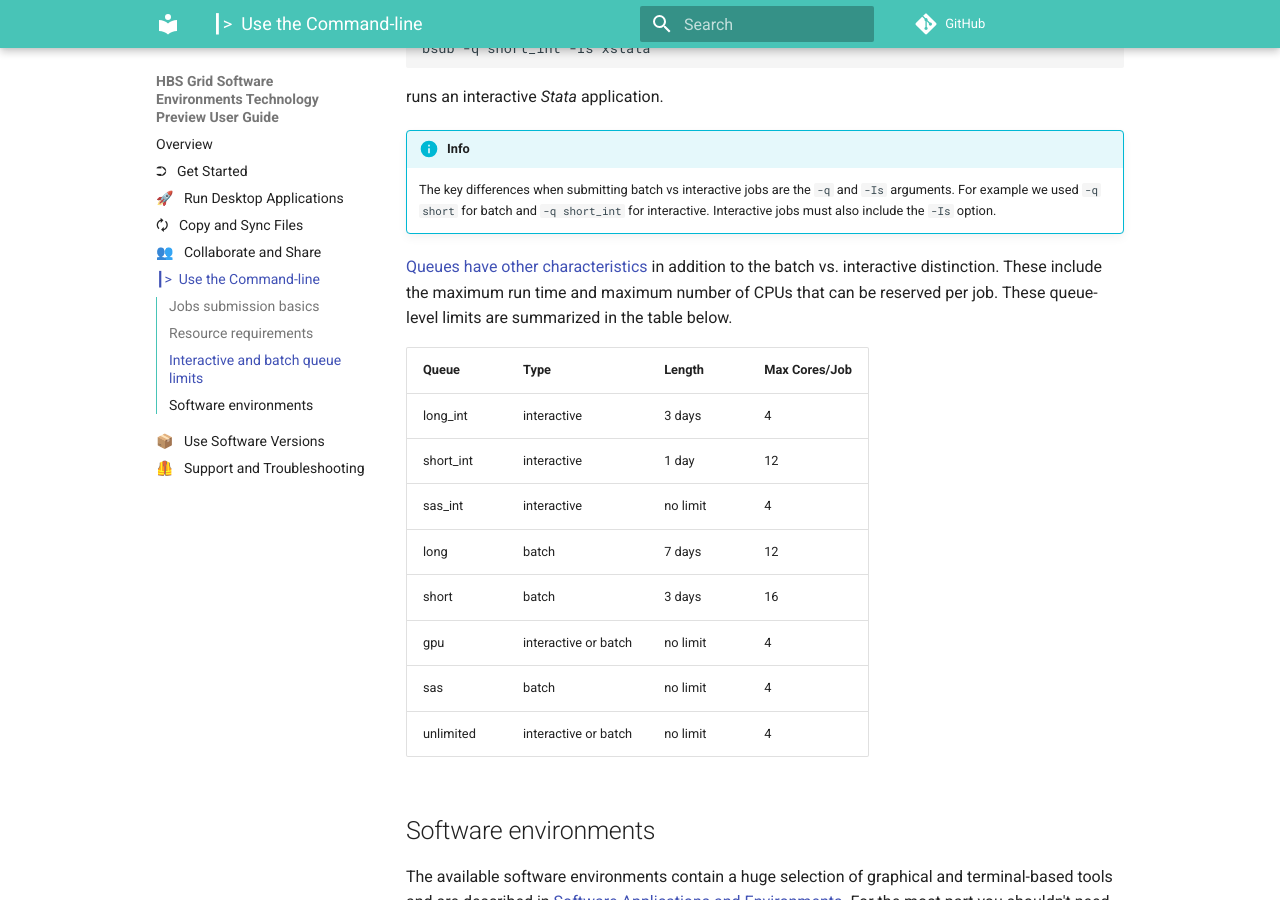
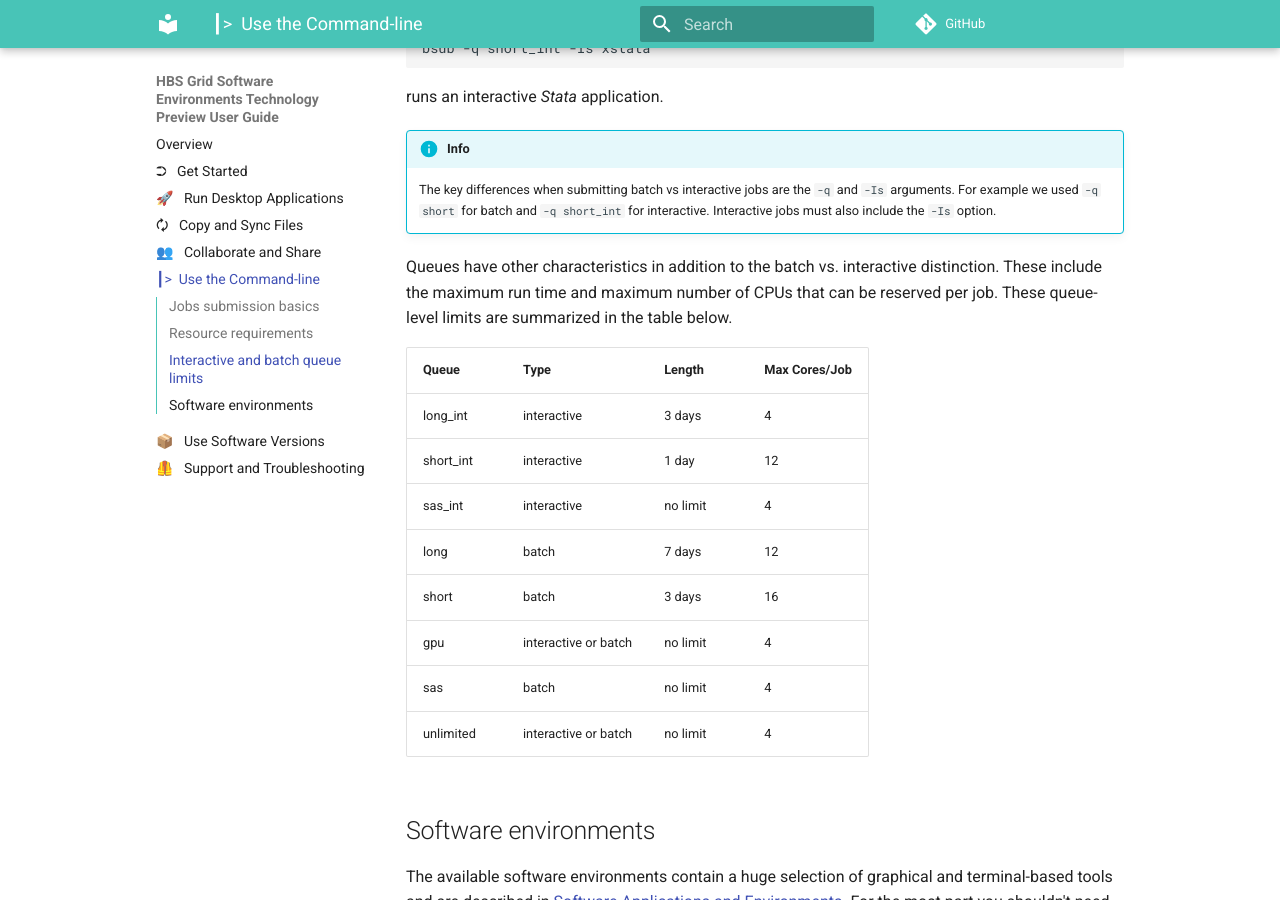
Before and after one commit to hbs-rcs/hbsgrid-docs, an MkDocs documentation site: the page built from source/commandline.md, in a window 1280 px wide and 900 px high, scrolled down 2193 px. Built offline with MkDocs 1.6.1 and Material for MkDocs 9.7.7, drawn with Linux system fonts in a browser that asks for light colours; comment, search, counter and statistics services are not loaded.

Commit message:
fix system limits link

```diff
--- a/docs/commandline/index.html
+++ b/docs/commandline/index.html
@@ -480,7 +480,7 @@ applications that you will interact with. For example,</p>
 <code>-Is</code> arguments. For example we used <code>-q short</code> for batch and <code>-q short_int</code> for
 interactive. Interactive jobs must also include the <code>-Is</code> option.</p>
 </div>
-<p><a name='queue-characteristics'>Queues have other characteristics</a> in addition to the batch vs.
+<p>Queues have other characteristics<a name='queue-characteristics'> </a>in addition to the batch vs.
 interactive distinction. These include the maximum run time and maximum
 number of CPUs that can be reserved per job. These queue-level limits
 are summarized in the table below.</p>
--- a/source/commandline.md
+++ b/source/commandline.md
@@ -110,7 +110,7 @@ runs an interactive *Stata* application.
     `-Is` arguments. For example we used `-q short` for batch and `-q short_int` for
     interactive. Interactive jobs must also include the `-Is` option.
 
-<a name='queue-characteristics'>Queues have other characteristics</a> in addition to the batch vs.
+Queues have other characteristics<a name='queue-characteristics'> </a>in addition to the batch vs.
 interactive distinction. These include the maximum run time and maximum
 number of CPUs that can be reserved per job. These queue-level limits
 are summarized in the table below.
```
Also changed, not shown: 1 other file.
